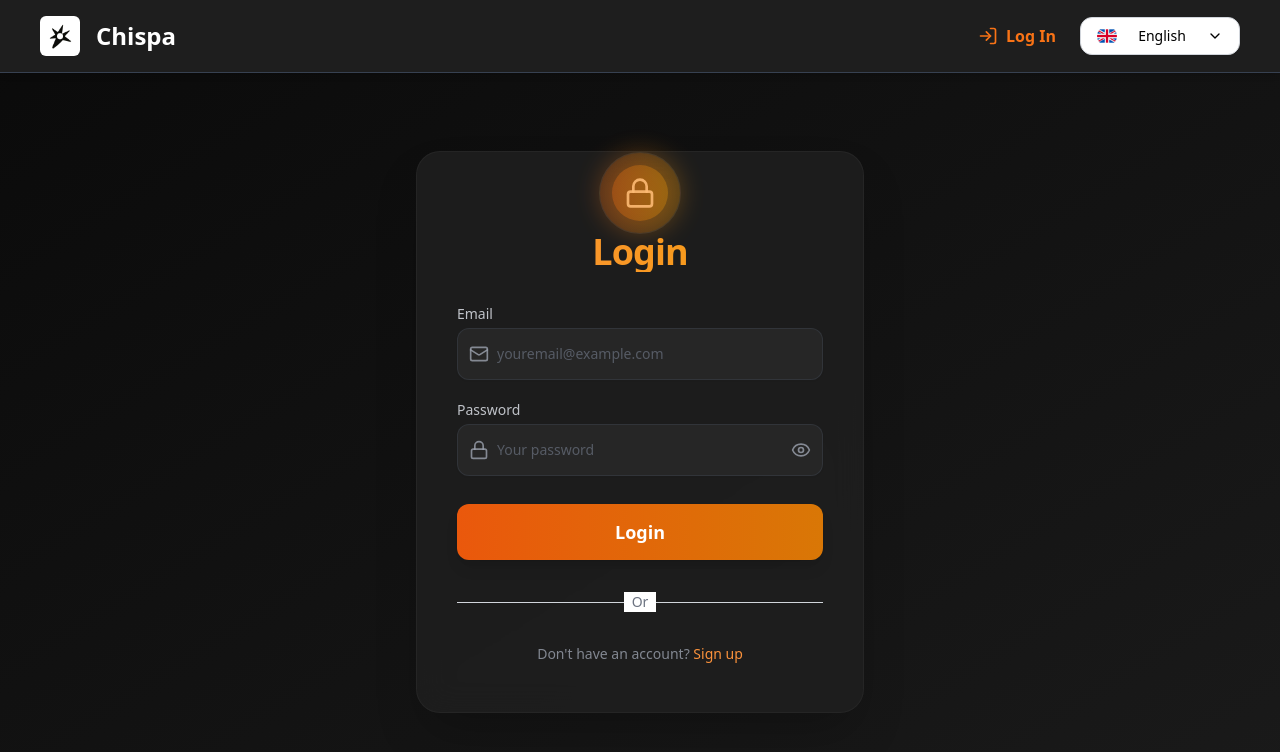
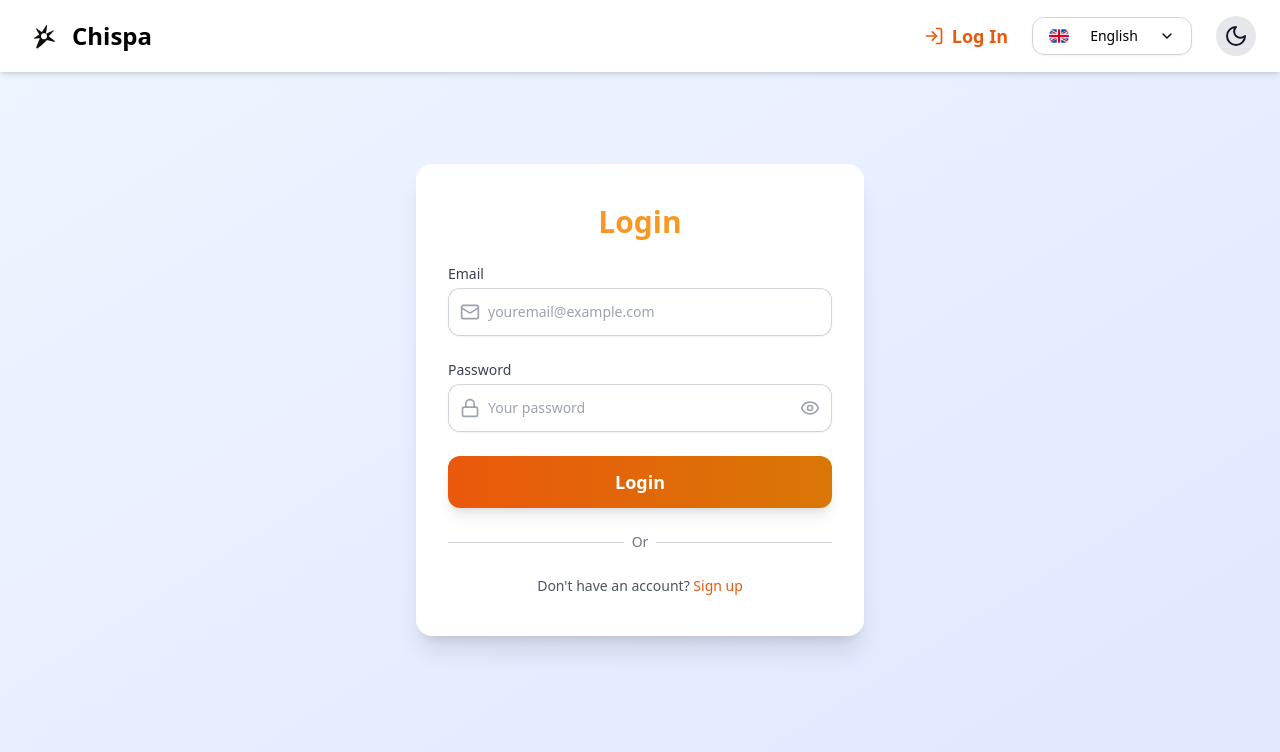
Before and after one commit to JaviDaw1/chispa-app1, a React (Vite) app: page /login in a window 1280 px wide. Shown: the top 752 px of the page. Built offline with nearby package versions, Linux system fonts and the light colour scheme.

Commit message:
[chs] dark mode config and some visual changes

```diff
--- a/index.html
+++ b/index.html
@@ -6,7 +6,7 @@
     <link rel="stylesheet" href="./public/css/output.css" />
     <title>Chispa</title>
   </head>
-  <body>
+  <body class="bg-white text-black dark:bg-gray-900 dark:text-white transition-colors">
     <div id="root"></div>
     <script type="module" src="/src/main.jsx"></script>
   </body>
--- a/public/locales/es.json
+++ b/public/locales/es.json
@@ -79,8 +79,15 @@
     "hours_ago": "{{hours}} hora(s) atrás",
     "yesterday": "Ayer",
     "days_ago": "{{days}} día(s) atrás",
-    "never_active": "Nunca conectado"
+    "never_active": "Nunca conectado",
+      "editProfile": "Editar perfil",
+  "completeProfile": "Completar perfil",
+  "saveProfile": "Guardar Perfil",
+  "saving": "Guardando...",
+  "savedSuccess": "Perfil guardado correctamente.",
+  "errorSaving": "Error al guardar el perfil. Por favor intenta nuevamente."
   },
+
   "matches": {
    "title": "Tus Matches",
     "no_matches": "Aún no tienes matches. ¡Sigue explorando!",
@@ -129,7 +136,12 @@
     "support_sub": "Contacta con nuestro equipo",
     "logout": "Cerrar sesión",
     "logout_sub": "Salir de tu cuenta",
-    "logout_confirm": "¿Estás seguro que quieres cerrar sesión?"
+    "logout_confirm": "¿Estás seguro que quieres cerrar sesión?",
+    "theme": "Tema",
+    "theme_dark": "Modo oscuro activado",
+    "theme_light": "Modo claro activado",
+    "toggleTheme": "Alternar tema oscuro/claro"
+
   },
   "blocked": {
     "title": "Usuarios Bloqueados",
--- a/src/components/Header.jsx
+++ b/src/components/Header.jsx
@@ -1,14 +1,8 @@
 import { useState, useEffect } from "react";
 import { Link, useLocation } from "react-router-dom";
-import {
-  Home,
-  User,
-  LogIn,
-  MessageCircle,
-  Sparkles,
-  Settings,
-} from "lucide-react";
+import { Home, User, LogIn, MessageCircle, Sparkles, Settings } from "lucide-react";
 import LanguageSelector from "../components/LanguageSelector";
+import ThemeSwitcher from "../components/ThemeSwitcher";
 import { useTranslation } from 'react-i18next';
 import Logo from "../../public/images/logo.jpg";
 
@@ -26,7 +20,6 @@ const Header = () => {
     };
 
     window.addEventListener("authChange", handleStorageChange);
-
     return () => {
       window.removeEventListener("authChange", handleStorageChange);
     };
@@ -47,10 +40,11 @@ const Header = () => {
   return (
     <>
       {/* Header grande (lg+) */}
-      <nav className="hidden lg:flex justify-between items-center px-6 xl:px-10 py-4 bg-[#1E1E1E] border-b border-gray-700 shadow-md fixed top-0 left-0 w-full z-50">
-        <div className="flex items-center gap-4">
-          <img src={Logo} alt={t('header.title')} className="h-10 w-10 object-cover rounded-md" />
-          <span className="text-2xl font-bold text-white">{t('header.title')}</span>
+      <nav className="hidden lg:flex justify-between items-center px-6 py-4 bg-white dark:bg-gray-900 dark:text-gray-200 shadow-md dark:shadow-lg fixed top-0 left-0 w-full z-50">
+        <div className="max-w-screen-xl w-full mx-auto flex justify-between items-center">
+          <div className="flex items-center gap-2">
+            <img src={Logo} alt={t('header.title')} className="h-10" />
+            <div className="text-2xl font-bold">{t('header.title')}</div>
           </div>
 
           <ul className="flex items-center gap-6">
@@ -61,10 +55,8 @@ const Header = () => {
                 <li key={item.label}>
                   <Link
                     to={item.path}
-                  className={`flex items-center gap-2 transition text-base ${
-                    isActive
-                      ? "text-orange-500 font-semibold"
-                      : "text-gray-300 hover:text-orange-500"
+                    className={`flex items-center gap-2 transition text-lg ${
+                      isActive ? "text-orange-600 font-semibold" : "text-gray-700 hover:text-orange-600"
                     }`}
                   >
                     <IconComponent className="w-5 h-5" />
@@ -73,18 +65,19 @@ const Header = () => {
                 </li>
               );
             })}
-
             {!isAuthenticated && (
-            <li>
-              <LanguageSelector />
-            </li>
+              <>
+                <li><LanguageSelector /></li>
+                <li><ThemeSwitcher /></li> {/* ✅ Añadido el ThemeSwitcher */}
+              </>
             )}
           </ul>
+        </div>
       </nav>
 
       {/* Header móvil (sm, md) */}
-      <nav className="lg:hidden fixed bottom-0 left-0 w-full bg-[#1E1E1E] border-t border-gray-700 shadow-inner z-50 py-2 px-4">
-        <ul className="flex justify-around items-center">
+      <nav className="lg:hidden fixed bottom-0 left-0 w-full bg-white border-t shadow-inner z-50 py-3">
+        <ul className="flex justify-around">
           {navItems.map((item) => {
             const IconComponent = item.icon;
             const isActive = location.pathname === item.path;
@@ -92,20 +85,22 @@ const Header = () => {
               <li key={item.label}>
                 <Link
                   to={item.path}
-                  className={`flex flex-col items-center justify-center text-xs transition ${
-                    isActive ? "text-orange-500" : "text-gray-400 hover:text-orange-500"
+                  className={`flex flex-col items-center text-xs transition ${
+                    isActive ? "text-orange-600" : "text-gray-600 hover:text-orange-600"
                   }`}
                 >
-                  <IconComponent className="w-6 h-6 md:w-7 md:h-7" />
-                  <span className="mt-1 text-[10px] md:text-xs">{item.label}</span>
+                  <IconComponent className="w-6 h-6 sm:w-7 sm:h-7 md:w-8 md:h-8" />
+                  <span className="mt-1 text-xs">{item.label}</span>
                 </Link>
               </li>
             );
           })}
         </ul>
+
         {!isAuthenticated && (
-          <div className="mt-2 flex justify-center">
-            <LanguageSelector />
+          <div className="absolute top-[-60px] right-4 flex items-center gap-3">
+            <LanguageSelector showText={false} />
+            <ThemeSwitcher /> {/* ✅ Añadido también para móvil */}
           </div>
         )}
       </nav>
--- /dev/null
+++ b/src/components/ThemeSwitcher.jsx
@@ -0,0 +1,20 @@
+// src/components/ThemeSwitcher.jsx
+import { useContext } from 'react'
+import { ThemeContext } from '../context/ThemeContext'
+import { Sun, Moon } from 'lucide-react' // Puedes usar cualquier ícono
+
+const ThemeSwitcher = () => {
+  const { theme, toggleTheme } = useContext(ThemeContext)
+
+  return (
+    <button
+      onClick={toggleTheme}
+      className="p-2 rounded-full transition-colors bg-gray-200 dark:bg-gray-700"
+      aria-label="Toggle dark mode"
+    >
+      {theme === 'dark' ? <Sun className="text-yellow-400" /> : <Moon className="text-gray-900" />}
+    </button>
+  )
+}
+
+export default ThemeSwitcher
--- /dev/null
+++ b/src/context/ThemeContext.jsx
@@ -0,0 +1,30 @@
+// src/context/ThemeContext.jsx
+import { createContext, useEffect, useState } from 'react'
+
+export const ThemeContext = createContext()
+
+export const ThemeProvider = ({ children }) => {
+  const [theme, setTheme] = useState('light')
+
+useEffect(() => {
+  const storedTheme = localStorage.getItem('theme')
+  const prefersDark = window.matchMedia('(prefers-color-scheme: dark)').matches
+
+  const initialTheme = storedTheme || (prefersDark ? 'dark' : 'light')
+  setTheme(initialTheme)
+  document.documentElement.classList.toggle('dark', initialTheme === 'dark')
+}, [])
+
+  const toggleTheme = () => {
+    const newTheme = theme === 'dark' ? 'light' : 'dark'
+    setTheme(newTheme)
+    localStorage.setItem('theme', newTheme)
+    document.documentElement.classList.toggle('dark', newTheme === 'dark')
+  }
+
+  return (
+    <ThemeContext.Provider value={{ theme, toggleTheme }}>
+      {children}
+    </ThemeContext.Provider>
+  )
+}
--- a/src/pages/Login.jsx
+++ b/src/pages/Login.jsx
@@ -42,10 +42,10 @@ export default function Login() {
   };
 
   return (
-    <div className="min-h-screen bg-gradient-to-br from-[#0a0a0a] via-[#121212] to-[#1a1a1a] flex flex-col">
+    <div className="min-h-screen bg-gradient-to-br from-blue-50 to-indigo-100 dark:from-gray-800 dark:to-gray-900 flex flex-col">
       <Header />
 
-      <div className="lg:hidden fixed top-0 left-0 w-full bg-[#1E1E1E]/90 backdrop-blur-sm shadow-lg z-40 py-2 px-4 flex items-center justify-center">
+      <div className="lg:hidden fixed top-0 left-0 w-full bg-white shadow z-40 py-2 px-4 flex items-center justify-center">
         <img src={Logo} alt={t('header.title')} className="h-14 flex-shrink-0" />
 
         {!localStorage.getItem("token") && !localStorage.getItem("usuario") && (
@@ -64,40 +64,25 @@ export default function Login() {
         />
       )}
 
-      <div className="flex-grow flex items-center justify-center px-4 sm:px-6 lg:px-8 py-12 mt-16">
-        <div className="relative bg-[#1E1E1E]/90 backdrop-blur-lg px-10 py-12 shadow-2xl rounded-3xl w-full max-w-md space-y-8 border border-[#3a3a3a]/30 transition-all duration-500">
-          {/* Glow effect */}
-          <div className="absolute inset-0 rounded-3xl bg-gradient-to-br from-orange-500/5 to-amber-500/5 opacity-0 group-hover:opacity-100 transition-opacity duration-500 pointer-events-none"></div>
-
-          {/* Floating lock icon */}
-          <div className="absolute -top-8 left-1/2 transform -translate-x-1/2">
-            <div className="relative">
-              <div className="absolute inset-0 bg-gradient-to-r from-orange-500/40 to-amber-500/40 rounded-full blur-md animate-pulse"></div>
-              <div className="relative p-3 bg-gradient-to-r from-orange-500/20 to-amber-500/20 rounded-full border border-[#3a3a3a]/50">
-                <div className="p-3 bg-gradient-to-r from-orange-500/30 to-amber-500/30 rounded-full">
-                  <Lock className="h-8 w-8 text-orange-300/90" />
-                </div>
-              </div>
-            </div>
-          </div>
-
-          <div className="text-center space-y-2">
-            <h2 className="text-4xl font-bold text-transparent bg-clip-text bg-gradient-to-r from-orange-400 to-amber-500 tracking-tight">
+      <div className="flex-grow flex items-center justify-center px-4 sm:px-6 lg:px-8">
+        <div className="bg-white dark:bg-gray-900 px-8 py-10 shadow-xl dark:shadow-none rounded-2xl w-full max-w-md space-y-6">
+          <div className="text-center">
+<h2 className="text-3xl font-extrabold bg-clip-text text-transparent bg-gradient-to-r from-orange-400 to-amber-500 dark:from-orange-300 dark:to-amber-400">
   {t('login.title')}
 </h2>
+
           </div>
 
           {error && <Alert message={error} type="error" />}
 
           <form className="space-y-6" onSubmit={handleLogin}>
-            <div className="space-y-5">
-              <div className="space-y-1">
-                <label htmlFor="email" className="block text-sm font-medium text-gray-300/90 mb-1">
+            <div>
+              <label htmlFor="email" className="block text-sm font-medium text-gray-700 dark:text-gray-300 mb-1">
                 {t('login.emailLabel')}
               </label>
               <div className="relative">
                 <div className="absolute inset-y-0 left-0 pl-3 flex items-center pointer-events-none">
-                    <Mail className="h-5 w-5 text-gray-400/80" />
+                  <Mail className="h-5 w-5 text-gray-400 dark:text-gray-400" />
                 </div>
                 <input
                   id="email"
@@ -107,19 +92,19 @@ export default function Login() {
                   required
                   value={email}
                   onChange={(e) => setEmail(e.target.value)}
-                    className="block w-full pl-10 rounded-xl border-0 py-3.5 bg-[#2A2A2A]/80 text-white placeholder:text-gray-500/70 shadow-sm ring-1 ring-inset ring-gray-600/30 focus:ring-2 focus:outline-none focus:ring-orange-500/80 sm:text-sm sm:leading-6 transition-all duration-200 hover:ring-gray-500/50"
+                  className="block w-full pl-10 rounded-xl border-0 py-3 text-gray-900 shadow-sm ring-1 ring-inset ring-gray-300 placeholder:text-gray-400 focus:ring-2 focus:outline-none focus:ring-orange-500 sm:text-sm sm:leading-6"
                   placeholder={t('login.emailPlaceholder')}
                 />
               </div>
             </div>
 
-              <div className="space-y-1">
-                <label htmlFor="password" className="block text-sm font-medium text-gray-300/90 mb-1">
+            <div>
+              <label htmlFor="password"  className="block text-sm font-medium text-gray-700 dark:text-gray-300 mb-1">
                 {t('login.passwordLabel')}
               </label>
               <div className="relative">
                 <div className="absolute inset-y-0 left-0 pl-3 flex items-center pointer-events-none">
-                    <Lock className="h-5 w-5 text-gray-400/80" />
+                  <Lock className="h-5 w-5 text-gray-400" />
                 </div>
                 <input
                   id="password"
@@ -129,53 +114,36 @@ export default function Login() {
                   required
                   value={password}
                   onChange={(e) => setPassword(e.target.value)}
-                    className="block w-full pl-10 pr-10 rounded-xl border-0 py-3.5 bg-[#2A2A2A]/80 text-white placeholder:text-gray-500/70 shadow-sm ring-1 ring-inset ring-gray-600/30 focus:ring-2 focus:outline-none focus:ring-orange-500/80 sm:text-sm sm:leading-6 transition-all duration-200 hover:ring-gray-500/50"
+                  className="block w-full pl-10 pr-10 rounded-xl border-0 py-3 text-gray-900 shadow-sm ring-1 ring-inset ring-gray-300 placeholder:text-gray-400 focus:ring-2 focus:outline-none focus:ring-orange-500 sm:text-sm sm:leading-6"
                   placeholder={t('login.passwordPlaceholder')}
                 />
                 <div
-                    className="absolute inset-y-0 right-0 pr-3 flex items-center cursor-pointer group/password"
+                  className="absolute inset-y-0 right-0 pr-3 flex items-center cursor-pointer"
                   onClick={togglePasswordVisibility}
                 >
-                    {showPassword ? (
-                      <EyeOff className="h-5 w-5 text-gray-400/80 hover:text-orange-400 transition-colors duration-200 group-hover/password:scale-110" />
-                    ) : (
-                      <Eye className="h-5 w-5 text-gray-400/80 hover:text-orange-400 transition-colors duration-200 group-hover/password:scale-110" />
-                    )}
-                  </div>
+                  {showPassword ? <EyeOff className="h-5 w-5 text-gray-400" /> : <Eye className="h-5 w-5 text-gray-400" />}
                 </div>
               </div>
             </div>
 
-            <div className="pt-1">
             <button
               type="submit"
               disabled={isLoading}
-                className="relative flex w-full justify-center rounded-xl bg-gradient-to-r from-orange-600 to-amber-600 px-4 py-3.5 text-lg font-semibold text-white shadow-lg hover:shadow-xl transition-all duration-300 hover:from-orange-500 hover:to-amber-500 transform hover:-translate-y-0.5 focus-visible:outline focus-visible:outline-2 focus-visible:outline-offset-2 focus-visible:outline-orange-500 group/button overflow-hidden"
+              className="flex w-full justify-center rounded-xl bg-gradient-to-r from-orange-600 to-amber-600 px-4 py-3 text-lg font-semibold text-white dark:text-orange-400 shadow-lg hover:shadow-xl transition-all duration-300 hover:from-orange-500 hover:to-amber-500 transform hover:-translate-y-0.5"
             >
-                {/* Button shine effect */}
-                <span className="absolute inset-0 bg-gradient-to-r from-white/10 via-white/30 to-white/10 opacity-0 group-hover/button:opacity-100 transition-opacity duration-500 -translate-x-full group-hover/button:translate-x-full"></span>
-                {isLoading ? (
-                  <svg className="animate-spin -ml-1 mr-3 h-5 w-5 text-white" xmlns="http://www.w3.org/2000/svg" fill="none" viewBox="0 0 24 24">
-                    <circle className="opacity-25" cx="12" cy="12" r="10" stroke="currentColor" strokeWidth="4"></circle>
-                    <path className="opacity-75" fill="currentColor" d="M4 12a8 8 0 018-8V0C5.373 0 0 5.373 0 12h4zm2 5.291A7.962 7.962 0 014 12H0c0 3.042 1.135 5.824 3 7.938l3-2.647z"></path>
-                  </svg>
-                ) : null}
               {t('login.loginButton')}
             </button>
-            </div>
           </form>
 
           <Divider text={t('login.or')} />
 
-          <div className="text-center text-sm text-gray-400/80">
+         <div className="text-center text-sm text-gray-600 dark:text-gray-400">
   {t('login.noAccount')}{' '}
-            <Link
-              to="/signup"
-              className="text-orange-400 hover:text-orange-300 font-medium transition-colors duration-200 hover:underline hover:underline-offset-4 decoration-orange-400/50"
-            >
+  <Link to="/signup" className="text-orange-600 hover:underline font-medium">
     {t('login.register')}
   </Link>
 </div>
+
         </div>
       </div>
     </div>
--- a/tailwind.config.js
+++ b/tailwind.config.js
@@ -1,5 +1,6 @@
 /** @type {import('tailwindcss').Config} */
 export default {
+  darkMode: 'class',
   content: [
     "./src/**/*.{html,js,jsx,ts,tsx}",
   ],
```
Also changed, not shown: src/components/LanguageSelector.jsx (+6 -3 lines), src/main.jsx (+9 -7 lines), src/pages/CreateProfile.jsx (+31 -30 lines), src/pages/Settings.jsx (+77 -17 lines). Lines whose indentation alone changed are shown as unchanged.
